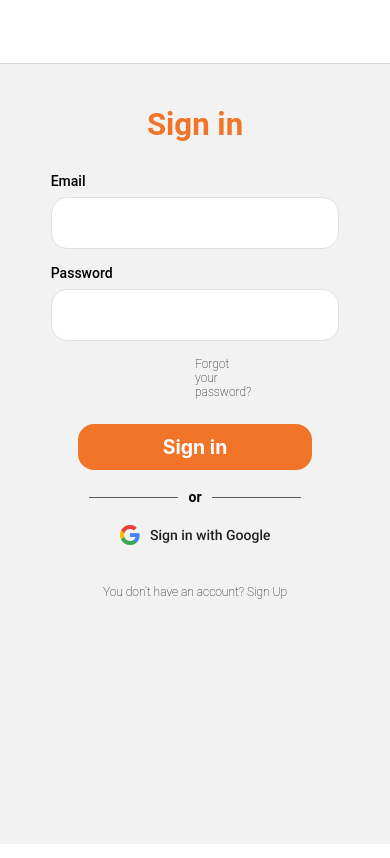
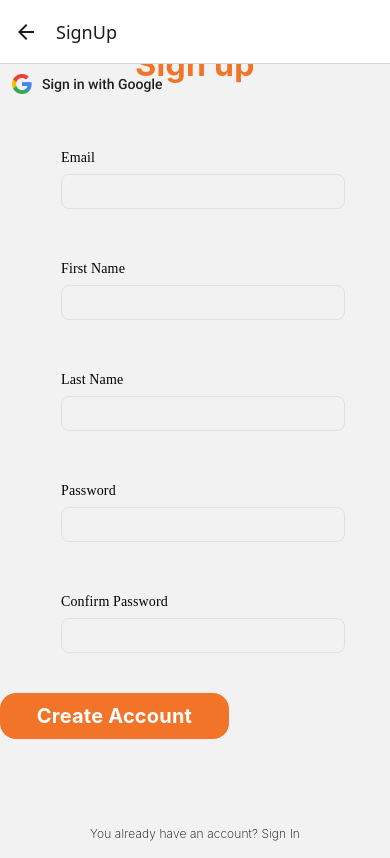
Before and after one commit to hungthinh1602/ResearchManagementSystemApp, a React Native app: screen /SignUp in a window 390 px wide. Built offline with nearby package versions, Linux system fonts and the light colour scheme.

Commit message:
SignUp Form

```diff
--- a/App.tsx
+++ b/App.tsx
@@ -1,16 +1,16 @@
 import { NavigationContainer } from '@react-navigation/native';
 import { createStackNavigator } from '@react-navigation/stack';
 import {SignInScreen} from './src/screens/SignInScreen';
-// import {HomeScreen} from './src/screens/SignInScreen';
+import {SignUpScreen} from './src/screens/SignUpScreen';
 
 const Stack = createStackNavigator();
 
 export default function App() {
   return (
     <NavigationContainer>
-      <Stack.Navigator initialRouteName=" ">
-        <Stack.Screen name=' ' component={SignInScreen} />
-        {/* <Stack.Screen name="Home" component={HomeScreen} /> */}
+      <Stack.Navigator initialRouteName="SignIn">
+        <Stack.Screen name='SignIn' component={SignInScreen} />
+        <Stack.Screen name="SignUp" component={SignUpScreen} />
       </Stack.Navigator>
     </NavigationContainer>
   );
--- a/src/screens/InputField.tsx
+++ b/src/screens/InputField.tsx
@@ -1,6 +1,6 @@
 import * as React from 'react';
 import { View, Text, TextInput, StyleSheet } from 'react-native';
-import { InputFieldProps } from './Types';
+import { InputFieldProps } from './types';
 
 export const InputField: React.FC<InputFieldProps> = ({
   label,
@@ -27,6 +27,8 @@ export const InputField: React.FC<InputFieldProps> = ({
   );
 };
 
+
+
 const styles = StyleSheet.create({
   inputContainer: {
     width: '100%',
--- a/src/screens/SignInScreen.tsx
+++ b/src/screens/SignInScreen.tsx
@@ -9,7 +9,7 @@ import {
   Dimensions,
 } from 'react-native';
 import { InputField } from './InputField';
-import { SignInFormData } from './Types';
+import { SignInFormData } from './types';
 
 const { width, height } = Dimensions.get('window'); // Lấy kích thước màn hình
 
--- /dev/null
+++ b/src/screens/SignUpInputField.tsx
@@ -0,0 +1,45 @@
+import * as React from 'react';
+import { View, Text, TextInput, StyleSheet } from 'react-native';
+import { InputFieldProps, SignUpInputFieldProps } from './types';
+
+export const InputField: React.FC<SignUpInputFieldProps> = ({ label, id, type = 'text', value, onChange }) => {
+    return (
+      <View style={styles.inputContainer}>
+        <Text style={styles.label} nativeID={`${id}Label`}>{label}</Text>
+        <TextInput
+          style={styles.input}
+          value={value}
+          onChangeText={(text) => onChange(id, text)}
+          accessibilityLabel={label}
+          accessibilityLabelledBy={`${id}Label`}
+          secureTextEntry={type === 'password'}
+          testID={id}
+        />
+      </View>
+    );
+  };
+
+const styles = StyleSheet.create({
+  inputContainer: {
+    borderRadius: 16,
+    width: '100%',
+    paddingLeft: 16,
+    paddingTop: 16,
+    paddingBottom: 16,
+    overflow: 'hidden',
+    flex: 1,
+  },
+  label: {
+    fontFamily: 'Poppins',
+    fontSize: 14,
+    color: '#000000',
+    letterSpacing: 0.14,
+  },
+  input: {
+    borderWidth: 1,
+    borderColor: '#E0E0E0',
+    borderRadius: 8,
+    padding: 8,
+    marginTop: 8,
+  }
+});
--- /dev/null
+++ b/src/screens/SignUpScreen.tsx
@@ -0,0 +1,152 @@
+import * as React from 'react';
+import {
+  View,
+  StyleSheet,
+  Image,
+  Text,
+  TouchableOpacity,
+  ScrollView,
+} from 'react-native';
+import { InputField } from './SignUpInputField';
+import { SignUpFormData } from './types';
+
+export const SignUpScreen: React.FC = () => {
+  const [formData, setFormData] = React.useState<SignUpFormData>({
+    email: '',
+    firstName: '',
+    lastName: '',
+    password: '',
+    confirmPassword: '',
+  });
+
+  const formFields = [
+    { id: 'email', label: 'Email', type: 'email' },
+    { id: 'firstName', label: 'First Name' },
+    { id: 'lastName', label: 'Last Name' },
+    { id: 'password', label: 'Password', type: 'password' },
+    { id: 'confirmPassword', label: 'Confirm Password', type: 'password' },
+  ];
+
+  const handleInputChange = (id: string, value: string) => {
+    setFormData((prevState) => ({
+      ...prevState,
+      [id]: value,
+    }));
+  };
+
+  return (
+    <ScrollView>
+      <View style={styles.container}>
+        <View style={styles.bannerContainer}>
+          <Image
+                    resizeMode="contain"
+                    source={require('../../assets/google_signin.png')}
+                  />
+          <Text style={styles.bannerText}>Sign up</Text>
+        </View>
+
+        <View style={styles.formContainer}>
+          {formFields.map((field) => (
+            <InputField
+                key={field.id}
+                id={field.id}
+                label={field.label}
+                type={field.type}
+                value={formData[field.id as keyof SignUpFormData]} // Dynamic access
+                onChange ={handleInputChange}
+            />
+          ))}
+        </View>
+
+        <TouchableOpacity style={styles.createAccountButton}>
+          <Text style={styles.buttonText}>Create Account</Text>
+        </TouchableOpacity>
+
+        <TouchableOpacity style={styles.signInContainer}>
+          <Text style={styles.signInText}>
+            You already have an account? Sign In
+          </Text>
+        </TouchableOpacity>
+      </View>
+    </ScrollView>
+  );
+};
+
+const styles = StyleSheet.create({
+  container: {
+    display: 'flex',
+    maxWidth: 411,
+    paddingBottom: 17,
+    alignItems: 'center',
+    fontFamily: 'Roboto',
+  },
+  header: {
+    alignSelf: 'stretch',
+    display: 'flex',
+    minHeight: 36,
+    paddingHorizontal: 24,
+    paddingVertical: 8,
+    flexDirection: 'row',
+    justifyContent: 'space-between',
+    alignItems: 'center',
+  },
+  timeText: {
+    fontSize: 14,
+    color: '#1D1B20',
+    letterSpacing: 0.14,
+  },
+  headerImage: {
+    width: 46,
+    aspectRatio: 2.7,
+  },
+  bannerContainer: {
+    width: '100%',
+    position: 'relative',
+  },
+  bannerImage: {
+    width: '100%',
+    aspectRatio: 2.02,
+  },
+  bannerText: {
+    position: 'absolute',
+    bottom: 20,
+    alignSelf: 'center',
+    fontSize: 32,
+    color: '#F27429',
+    fontWeight: '700',
+    letterSpacing: 0.32,
+  },
+  formContainer: {
+    marginTop: 30,
+    width: '100%',
+    maxWidth: 300,
+    gap: 20,
+  },
+  createAccountButton: {
+    alignSelf: 'stretch',
+    backgroundColor: '#F27429',
+    borderRadius: 16,
+    marginTop: 24,
+    minHeight: 42,
+    width: 229,
+    maxWidth: '100%',
+    padding: 11,
+    alignItems: 'center',
+    justifyContent: 'center',
+  },
+  buttonText: {
+    fontSize: 20,
+    color: '#FFFFFF',
+    fontWeight: '700',
+    letterSpacing: 0.2,
+  },
+  signInContainer: {
+    marginTop: 87,
+  },
+  signInText: {
+    fontSize: 12,
+    color: '#000000',
+    fontWeight: '200',
+    letterSpacing: 0.12,
+  },
+});
```
Also changed, not shown: src/screens/types.ts (+22 -0 lines).
